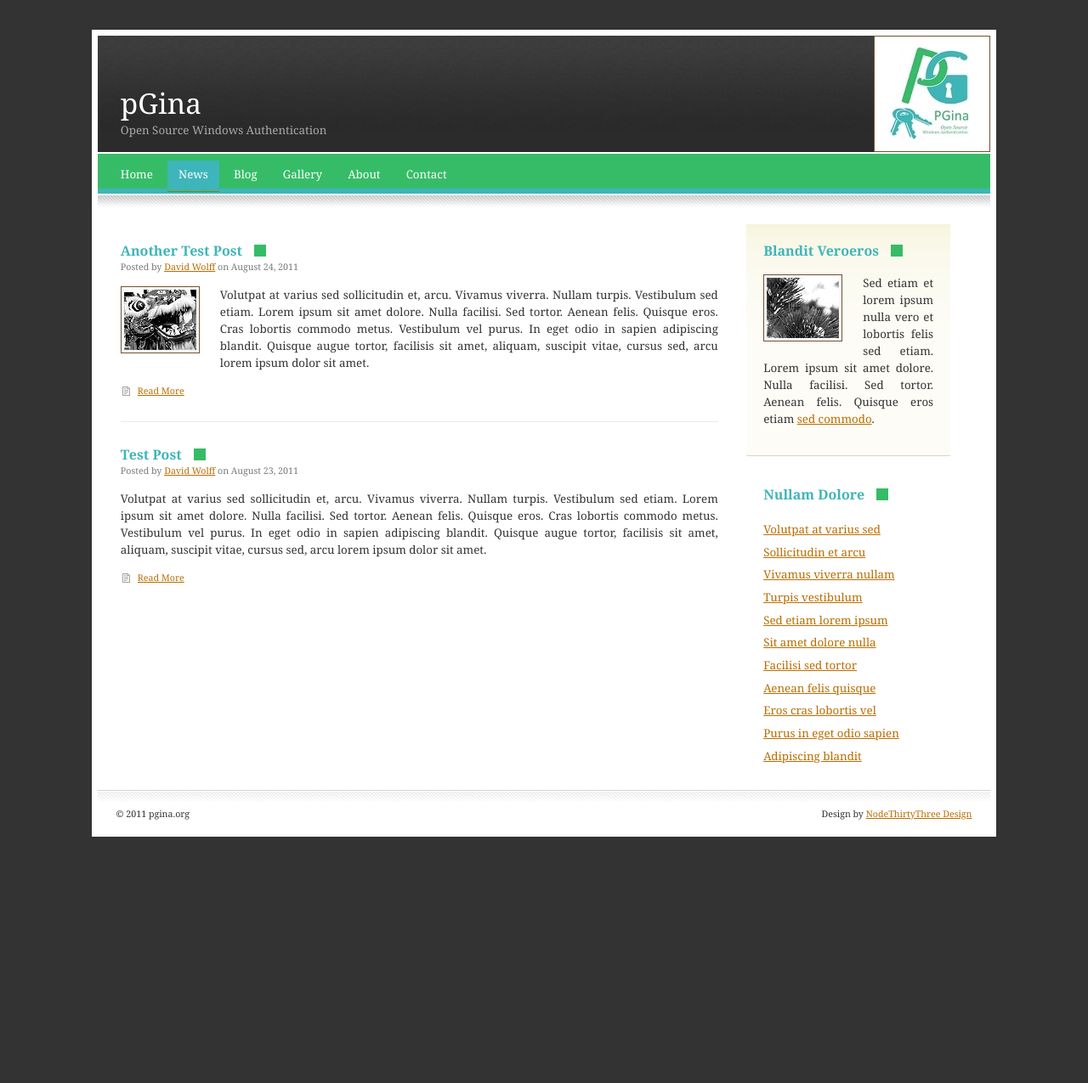
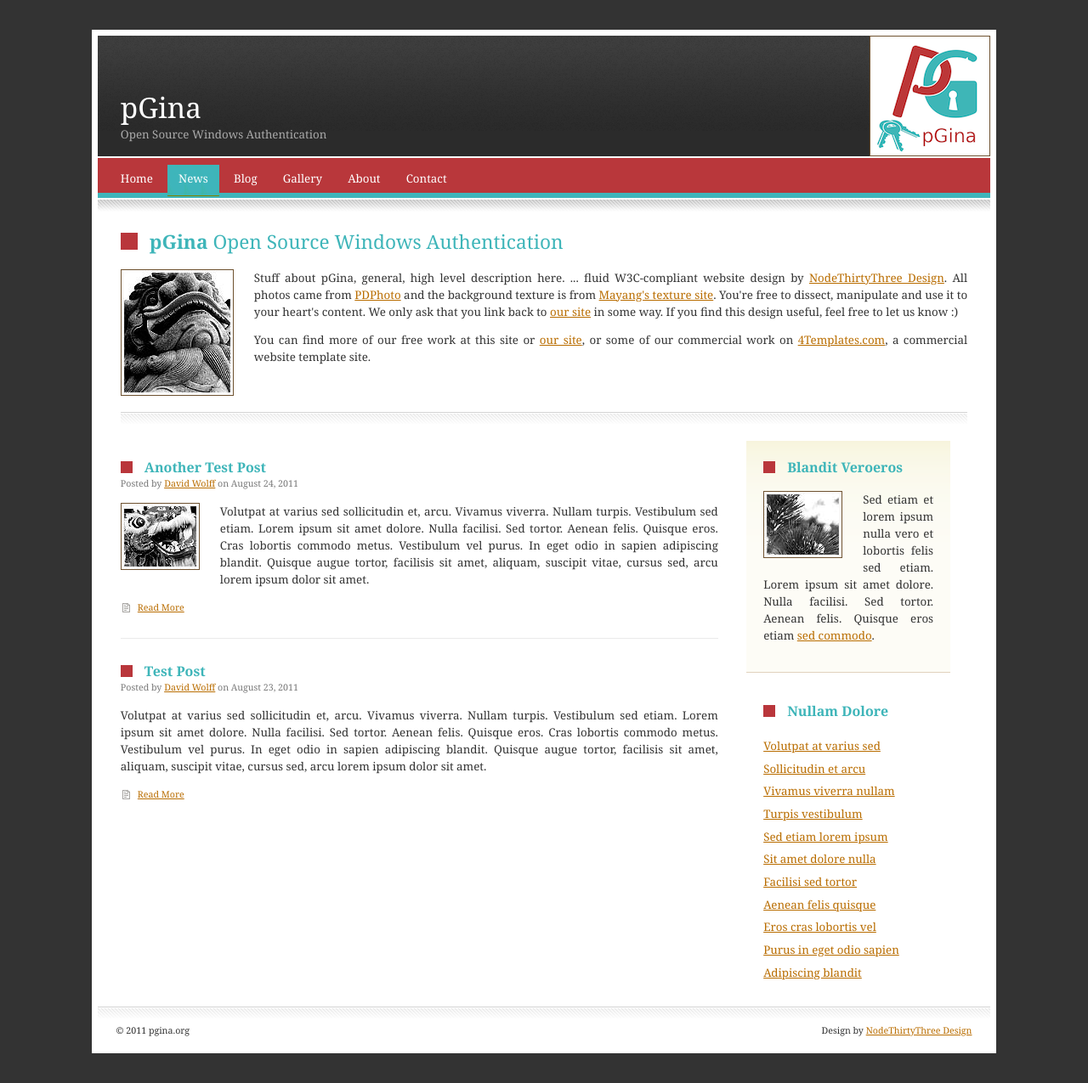
Before and after one commit to pgina/pgina.github.com, a Jekyll site: the page built from index.html, in a window 1280 px wide. Shown: the whole page at 85% size. Built offline with Jekyll 4.4.1, drawn with Linux system fonts in a browser that asks for light colours; before the commit the page ends 1020 px from its top, so only the background shows below that.

Commit message:
New logo and color scheme.

```diff
--- a/_layouts/default.html
+++ b/_layouts/default.html
@@ -22,7 +22,7 @@
 			<h1>pGina</h1>
 			<h2>Open Source Windows Authentication</h2>
 		</div>
-		<div id="logo"><img src="images/pginalogo.jpg" /></div>
+		<div id="logo"><img src="images/pginalogo.png" /></div>
 	</div>
 
 
@@ -41,6 +41,23 @@
 
 
 	<div id="content">
+
+	<!-- Normal content: Stuff that's not going to be put in the left or right column. -->
+		<div id="normalcontent">
+			<h3><strong>pGina</strong> <span>Open Source Windows Authentication</span></h3>
+			<div class="contentarea">
+				<!-- Normal content area start -->
+
+				<img src="images/pic1.jpg" class="left" alt="A chinese lion statue" />
+				<p>Stuff about pGina, general, high level description here. ... fluid W3C-compliant website design by <a href="http://www.nodethirtythree.com/">NodeThirtyThree Design</a>. All photos came from <a href="http://www.pdphoto.org/">PDPhoto</a> and the background texture is from <a href="http://www.mayang.com/textures/">Mayang's texture site</a>. You're free to dissect, manipulate and use it to your heart's content. We only ask that you link back to <a href="http://www.nodethirtythree.com/">our site</a> in some way. If you find this design useful, feel free to let us know :)</p>
+				<p>You can find more of our free work at this site or <a href="http://www.nodethirtythree.com/">our site</a>, or some of our commercial work on <a href="http://www.4templates.com/?aff=n33">4Templates.com</a>, a commercial website template site.</p>
+
+				<!-- Normal content area end -->
+			</div>
+		</div>
+
+
+		<div class="divider1"></div>
 
 		<!-- Primary content: Stuff that goes in the primary content column (by default, the left column) -->
 		<div id="primarycontainer">
--- a/default.css
+++ b/default.css
@@ -55,21 +55,21 @@
 display: inline;
 font-weight: bold;
 background-repeat: no-repeat;
-background-position: right;
+background-position: left;
 color: #3eb5b9;
 }
 
 h3
 {
 font-size: 1.7em;
-padding-right: 34px;
+padding-left: 34px;
 background-image: url('images/db1.jpg');
 }
 
 h4
 {
 font-size: 1.2em;
-padding-right: 28px;
+padding-left: 28px;
 background-image: url('images/db2.jpg');
 }
 
@@ -207,7 +207,7 @@
 {
 position: relative;
 width: 100%;
-height: 137px;
+height: 142px;
 background: #2B2B2B url('images/topbg.gif') repeat-x;
 margin-bottom: 2px;
 }
@@ -285,7 +285,7 @@
 #menu
 {
 position: relative;
-background: #3eb5bb url('images/menubg.jpg') repeat-x top left;
+background: #3eb5bb url('images/menubg.png') repeat-x top left;
 height: 3.5em;
 padding: 0em 1.0em 0em 1.0em;
 margin-bottom: 2px;
```
Also changed, not shown: images/db1.jpg, images/db2.jpg, images/menubg.png (added), images/pginalogo.png (added).
